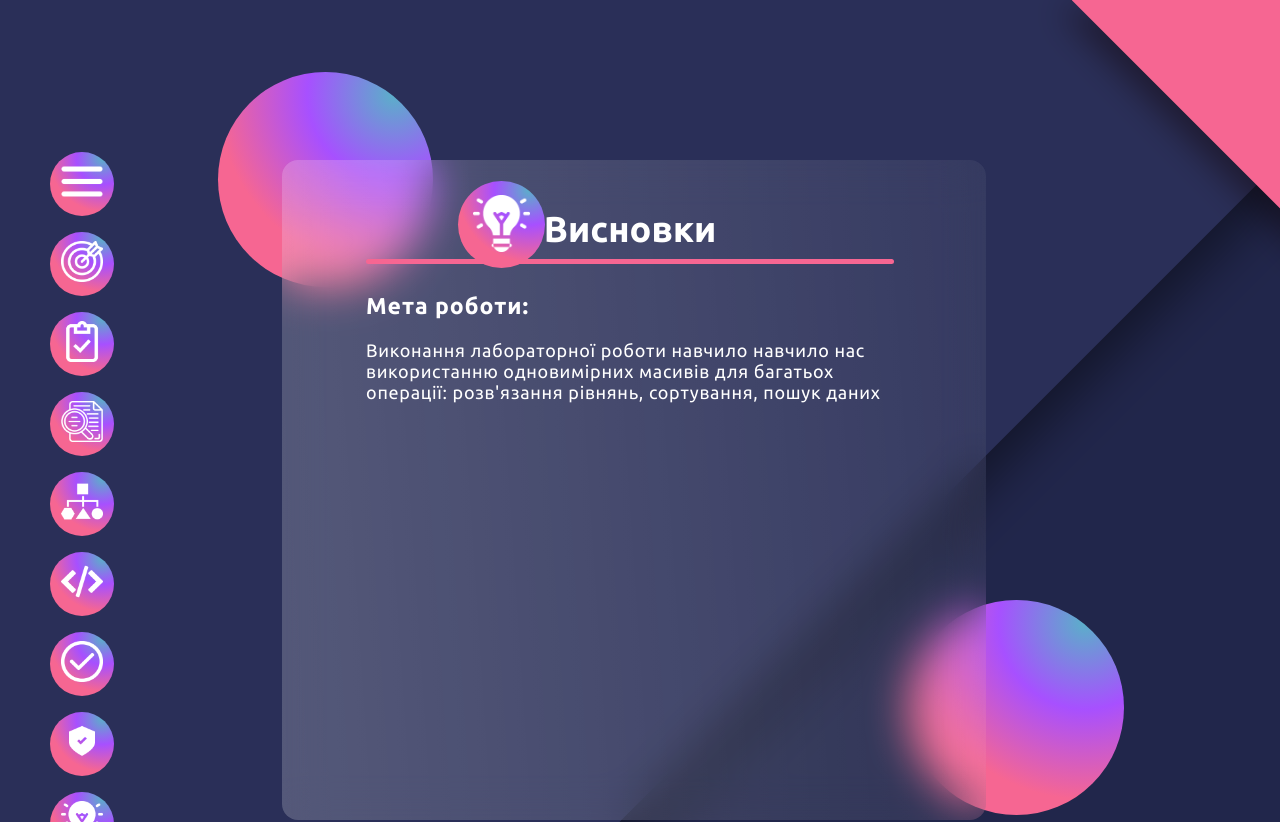
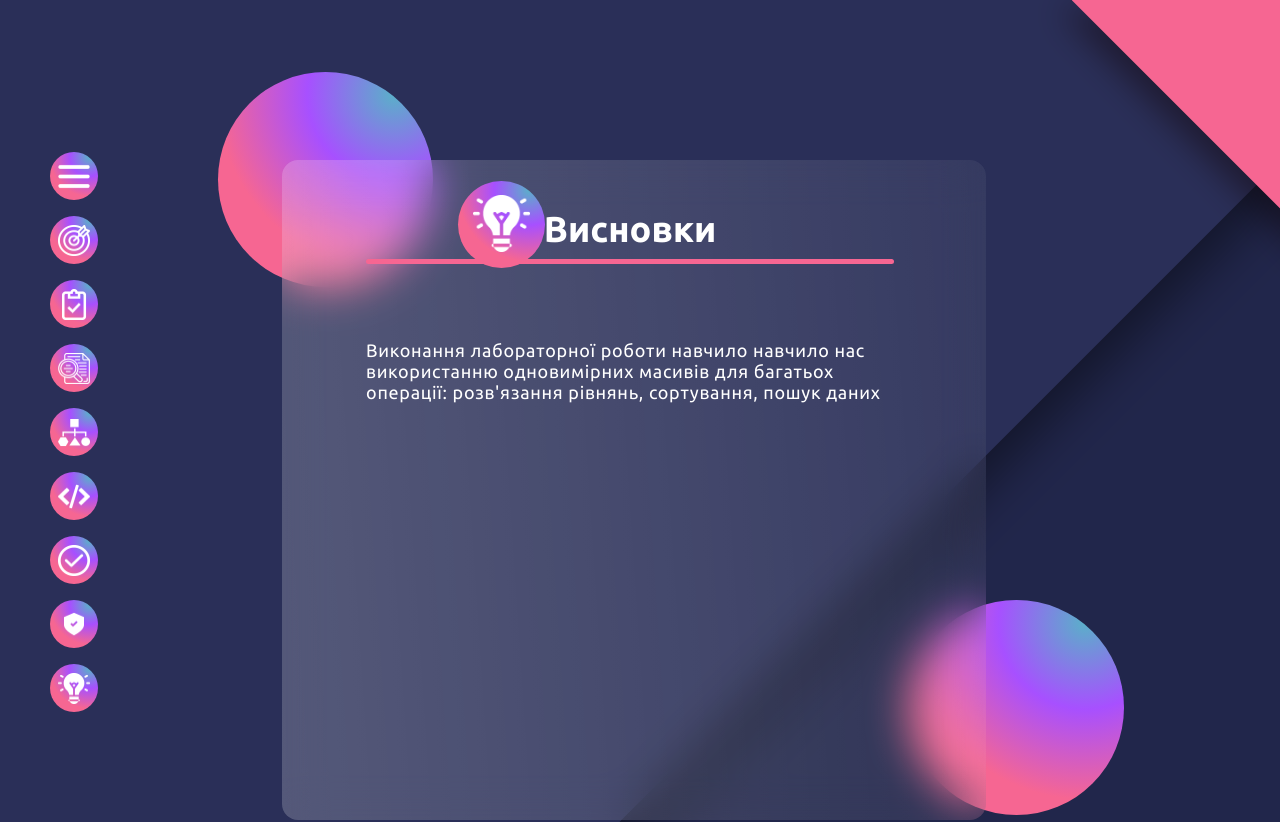
Before and after one commit to FravinCustodianStudent/Op__hlobal, a website built with Parcel: page Lab6/conclusion.html in a window 1280 px wide. Built offline with nearby package versions, Linux system fonts and the light colour scheme.

Commit message:
IP menu fix

```diff
--- a/Lab6/conclusion.html
+++ b/Lab6/conclusion.html
@@ -99,7 +99,7 @@
   <div id="gradieninputsq" >
     <img src="../img/finalq.png" class="manuelement"></div>
   <div class="line" id="firstlineqq"></div>
-  <div id="purposetext"><h1 class="mtext">Мета роботи:<br><br></h1>
+  <div id="purposetext">
 
     <p><br><br>Виконання лабораторної роботи навчило навчило нас використанню одновимірних масивів  для багатьох операції: розв'язання рівнянь, сортування, пошук даних
 
--- a/css/style.css
+++ b/css/style.css
@@ -88,16 +88,16 @@
   position: relative;
   display: block;
   width:100%;
-  height: 3.5em;
+  height: 2.5em;
 }
 .gradieninputsqz{
   background: radial-gradient(82.92% 82.92% at 81.99% 10.25%, #5AB0C9 0%, #A750FF 48.8%, #F66692 99.48%);
   border-radius: 50%;
   /*  left:27px;
     top:26px;*/
-  width: 4em;
+  width: 3em;
   justify-content: center;
-  height: 4em;
+  height: 3em;
   display: flex;
   flex-direction: column;
   position: relative;
```
Also changed, not shown: Lab7/conclusion.html (+1 -1 lines).
